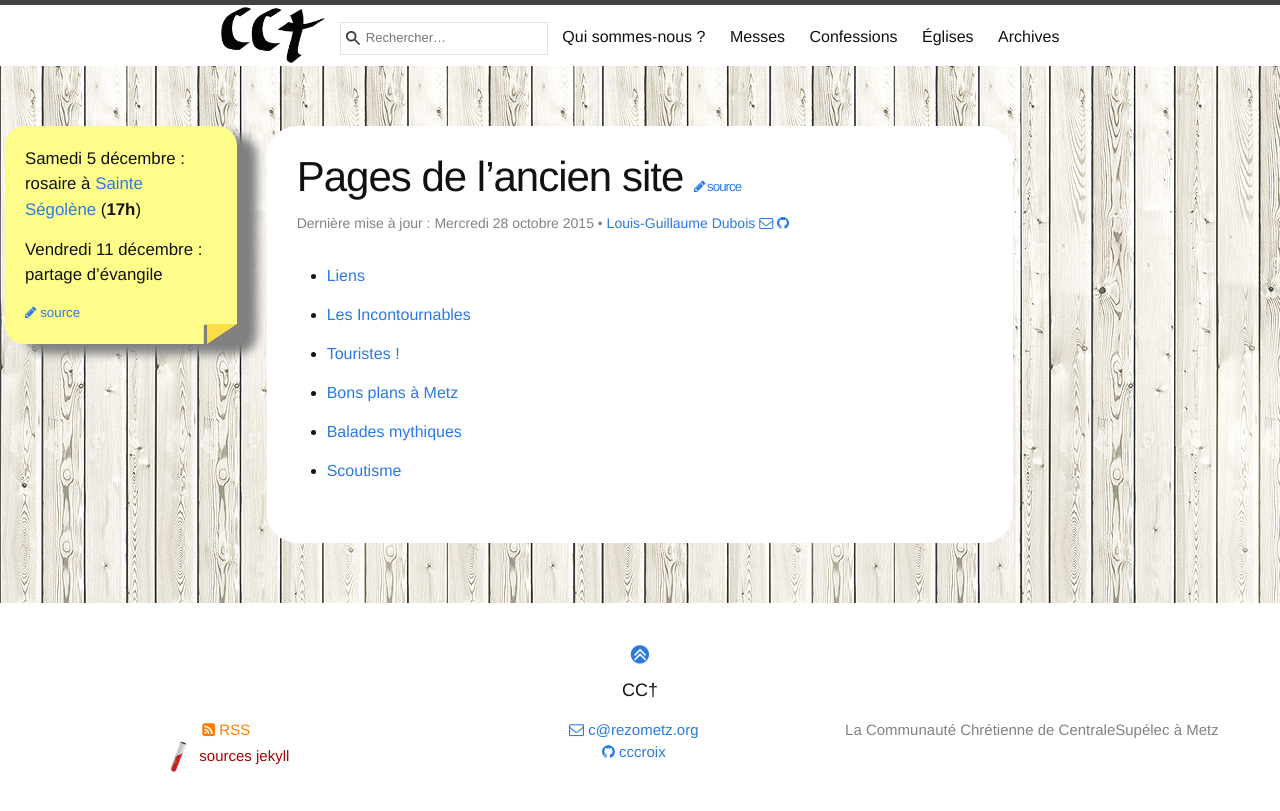
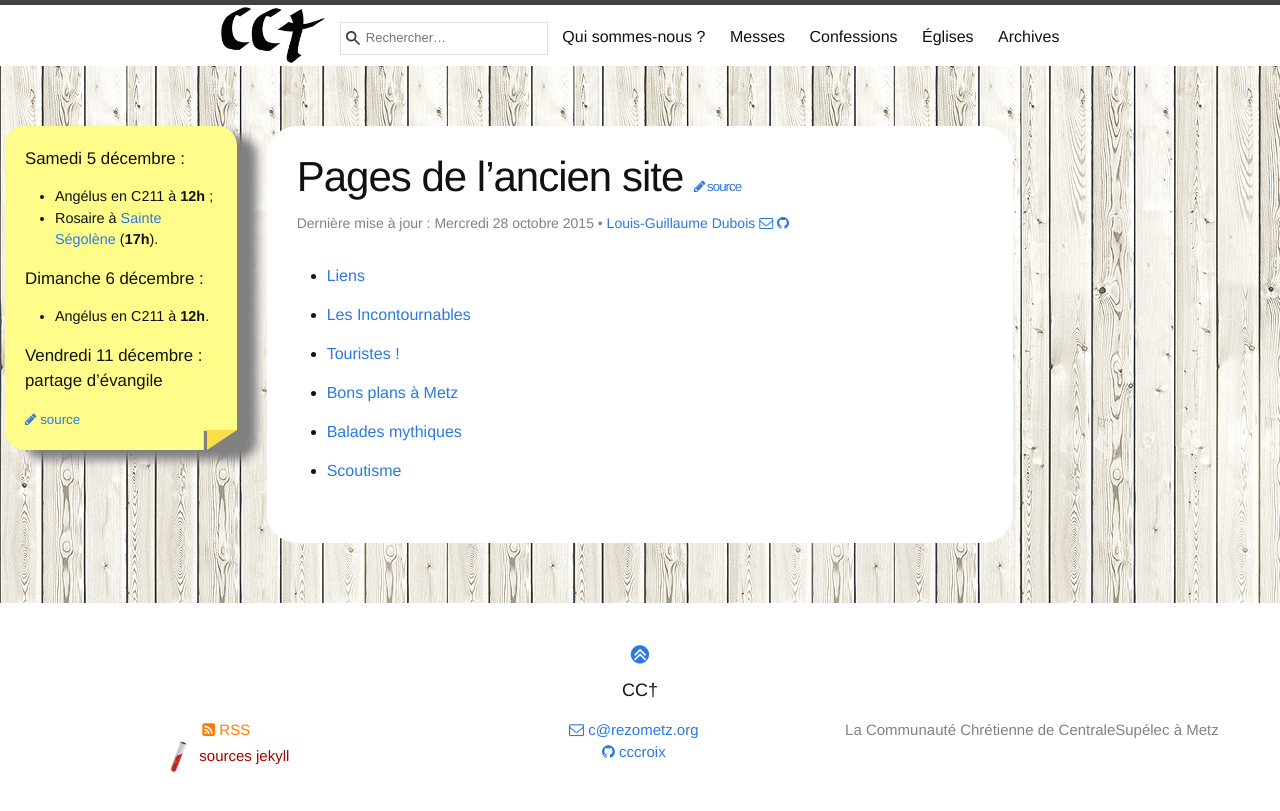
Before and after one commit to cccroix/cccroix.github.io, a Jekyll site: the page built from wpimport.md, in a window 1280 px wide. Shown: the top 811 px of the page. Built offline with Jekyll 4.4.1, drawn with Linux system fonts in a browser that asks for light colours.

Commit message:
Angélus samedi dimanche

```diff
--- a/blocnote.md
+++ b/blocnote.md
@@ -5,6 +5,11 @@ published: true
 # sera affiché avant l’index des articles
 ---
 
-### Samedi 5 décembre : rosaire à [Sainte Ségolène](/eglises/segolene.html) (**17h**)
+### Samedi 5 décembre :
+- Angélus en C211 à **12h** ;
+- Rosaire à [Sainte Ségolène](/eglises/segolene.html) (**17h**).
+
+### Dimanche 6 décembre :
+- Angélus en C211 à **12h**.
 
 ### Vendredi 11 décembre : partage d’évangile
```
